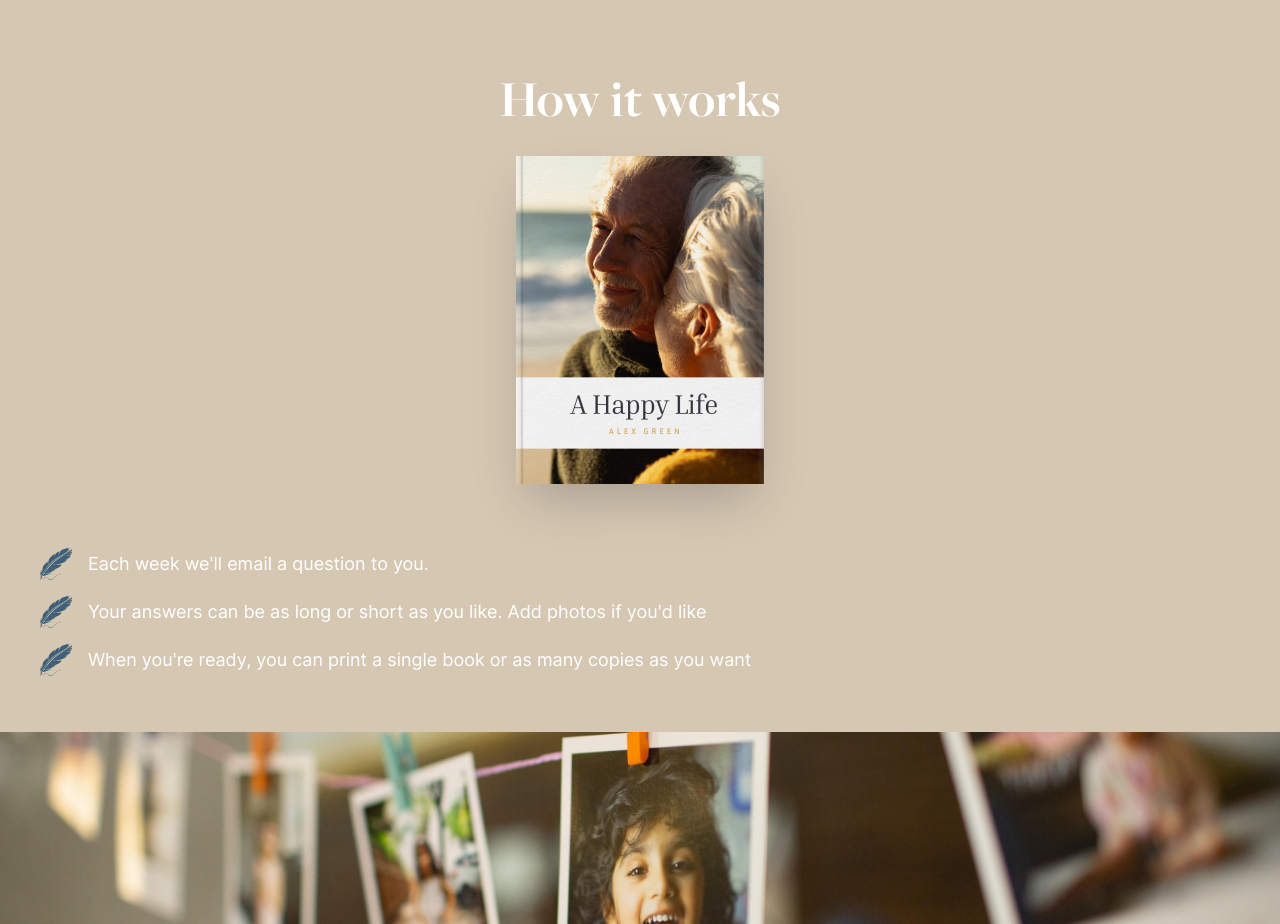
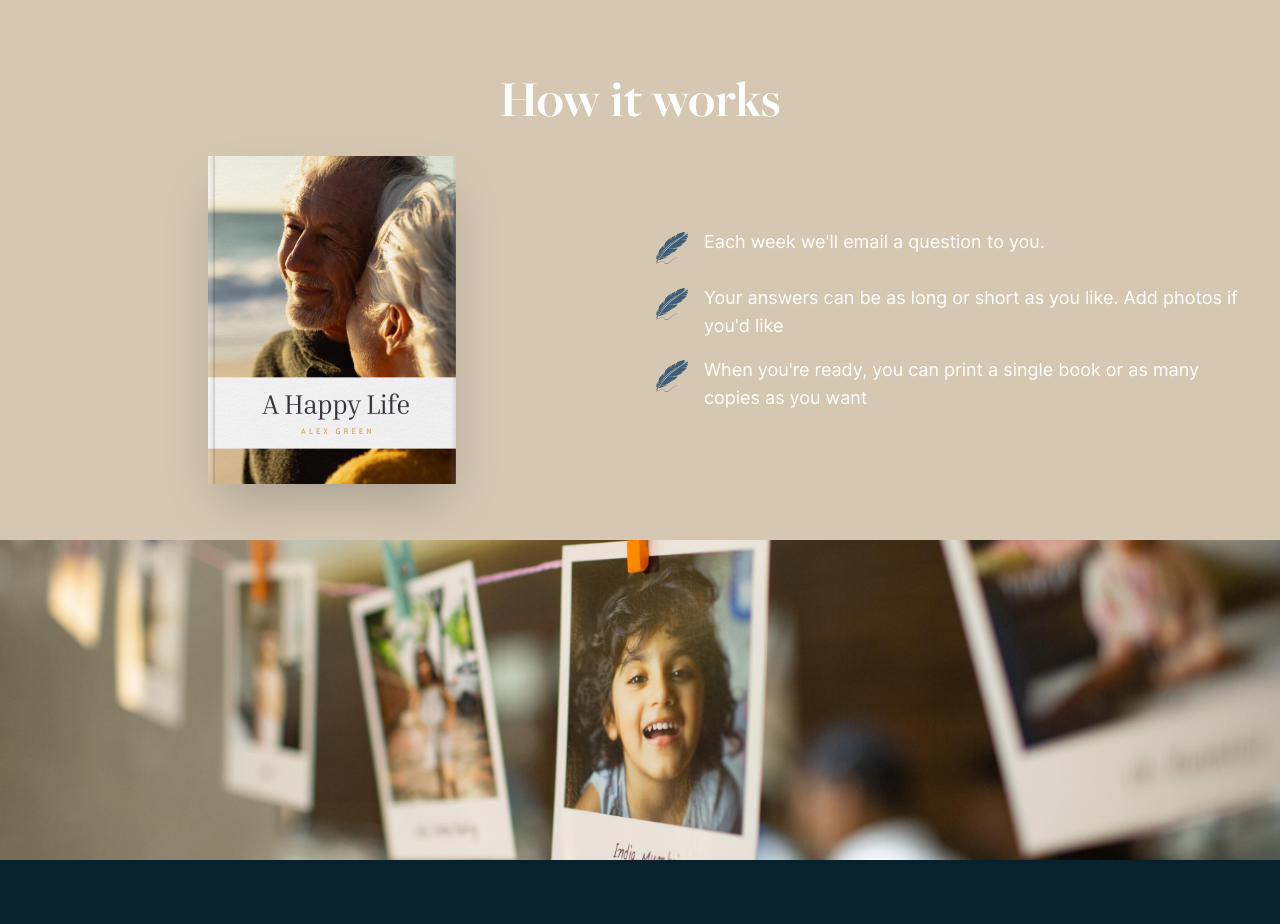
Before and after one commit to atweberlly/familywise, a Next.js app: page / in a window 1280 px wide. Shown: the part 1020-1944 px from the top of the page. Built offline with nearby package versions, Linux system fonts and the light colour scheme.

Commit message:
Update "How it works" section

```diff
--- a/src/pages/index.jsx
+++ b/src/pages/index.jsx
@@ -120,35 +120,41 @@ export default function Home() {
             How it works
           </div>
 
-          <div className="grid grid-cols-1 gap-16">
+          <div className="mt-8 grid grid-cols-1 gap-16 md:grid-cols-2 md:items-center md:gap-8">
             <Image
-              className="mx-auto mt-8 h-[328px] w-[248px] shadow-xl"
+              className="mx-auto h-[328px] w-[248px] shadow-xl"
               src="/images/hero/hero-book-cover@4x.jpg"
               alt="A Happy Life by Alex Green"
               width="248"
               height="328"
             />
 
-            <div className="space-y-4">
-              <div className="flex items-center">
-                <FeatherIcon className="shrink-0" />
+            <ul className="space-y-4">
+              <li className="flex">
+                <div className="flex h-10 items-center">
+                  <FeatherIcon className="h-8 w-8 shrink-0" />
+                </div>
                 <p className="ml-4 grow text-lg">Each week we&apos;ll email a question to you.</p>
-              </div>
+              </li>
 
-              <div className="flex items-center">
-                <FeatherIcon className="shrink-0" />
+              <li className="flex">
+                <div className="flex h-10 items-center">
+                  <FeatherIcon className="h-8 w-8 shrink-0" />
+                </div>
                 <p className="ml-4 grow text-lg">
                   Your answers can be as long or short as you like. Add photos if you&apos;d like
                 </p>
-              </div>
+              </li>
 
-              <div className="flex items-center">
-                <FeatherIcon className="shrink-0" />
+              <li className="flex">
+                <div className="flex h-10 items-center">
+                  <FeatherIcon className="h-8 w-8 shrink-0" />
+                </div>
                 <p className="ml-4 grow text-lg">
                   When you&apos;re ready, you can print a single book or as many copies as you want
                 </p>
-              </div>
-            </div>
+              </li>
+            </ul>
           </div>
         </div>
 
```
